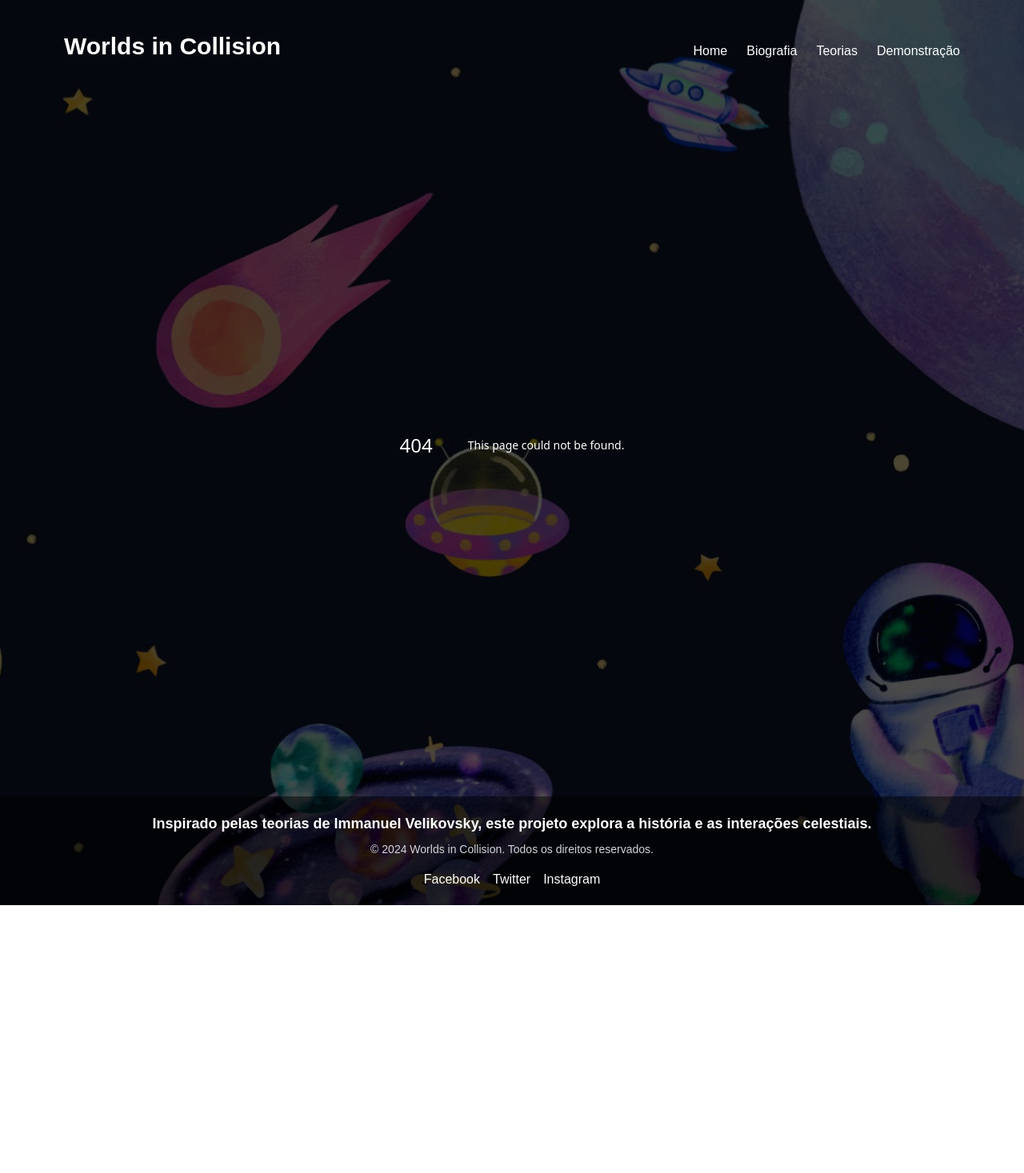
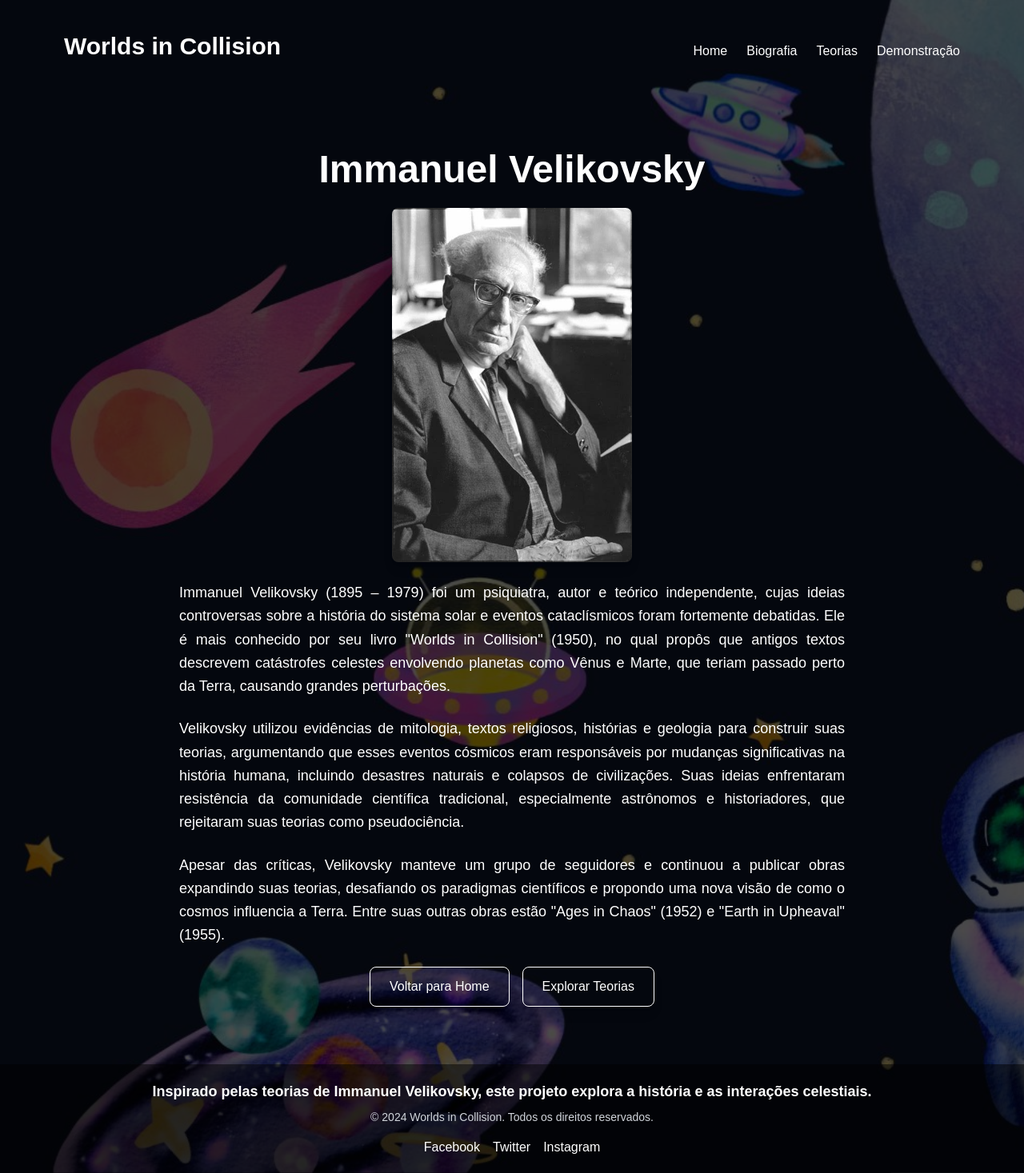
Before and after one commit to fesilva2109/cp5-front, a Next.js app in the folder cp5/cp5/: page /pages/biografia in a window 1280 px wide. Before the commit this address had no page. Shown: the whole page at 80% size. Before the commit the page ends 1132 px from the top, so only its background shows below. Built offline with nearby package versions, Linux system fonts and the light colour scheme.

Commit message:
Criação da pasta pages e a da página de biografia

```diff
--- /dev/null
+++ b/cp5/cp5/src/app/pages/biografia/page.tsx
@@ -0,0 +1,50 @@
+import Image from "next/image";
+import Link from "next/link";
+import autor from "@/img/autor.jpeg";
+
+export default function Biografia() {
+  return (
+    <div className="flex flex-col items-center p-8 max-w-4xl mx-auto">
+      <h1 className="text-5xl font-bold mb-6 text-center">Immanuel Velikovsky</h1>
+
+      <div className="mb-6">
+        <Image
+          src= {autor}
+          alt="Immanuel Velikovsky"
+          width={300}
+          height={400}
+          className="rounded-lg shadow-lg"
+        />
+      </div>
+
+
+      <p className="text-lg mb-6 text-justify leading-relaxed">
+        Immanuel Velikovsky (1895 – 1979) foi um psiquiatra, autor e teórico independente,
+        cujas ideias controversas sobre a história do sistema solar e eventos cataclísmicos foram fortemente debatidas.
+        Ele é mais conhecido por seu livro "Worlds in Collision" (1950), no qual propôs que antigos textos descrevem catástrofes
+        celestes envolvendo planetas como Vênus e Marte, que teriam passado perto da Terra, causando grandes perturbações.
+      </p>
+      <p className="text-lg mb-6 text-justify leading-relaxed">
+        Velikovsky utilizou evidências de mitologia, textos religiosos, histórias e geologia para construir suas teorias,
+        argumentando que esses eventos cósmicos eram responsáveis por mudanças significativas na história humana, incluindo
+        desastres naturais e colapsos de civilizações. Suas ideias enfrentaram resistência da comunidade científica tradicional,
+        especialmente astrônomos e historiadores, que rejeitaram suas teorias como pseudociência.
+      </p>
+      <p className="text-lg mb-6 text-justify leading-relaxed">
+        Apesar das críticas, Velikovsky manteve um grupo de seguidores e continuou a publicar obras expandindo suas teorias,
+        desafiando os paradigmas científicos e propondo uma nova visão de como o cosmos influencia a Terra. Entre suas outras
+        obras estão "Ages in Chaos" (1952) e "Earth in Upheaval" (1955).
+      </p>
+
+
+      <div className="flex space-x-4">
+        <Link href="\" className=" text-white border border-white px-6 py-3 rounded-lg hover:bg-blue-700 shadow-lg transition duration-300">
+          Voltar para Home
+        </Link>
+        <Link href="/pages/teorias" className=" text-white border border-white  px-6 py-3 rounded-lg hover:bg-green-700 shadow-lg transition duration-300">
+          Explorar Teorias
+        </Link>
+      </div>
+    </div>
+  );
+}
```
